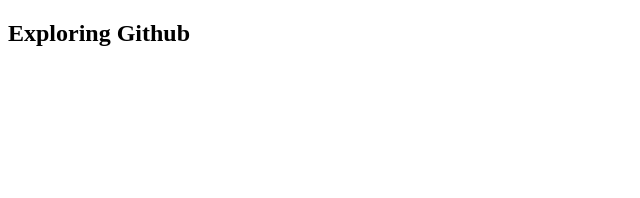
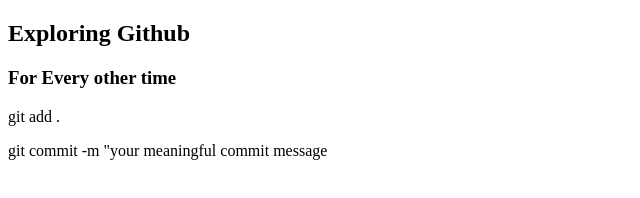
Before and after one commit to mainul-jw/my-second-repository, a plain HTML site: page index.html in a window 1280 px wide. Shown: the whole page, without its empty margins (0-640 px from the left). Drawn offline with Linux system fonts and the light colour scheme.

Commit message:
added commands to push changes to github

```diff
--- a/index.html
+++ b/index.html
@@ -6,6 +6,11 @@
     <title>Exploring github</title>
 </head>
 <body> <h2>Exploring Github</h2>
+    <div>
+        <h3>For Every other time</h3>
+        <p>git add .</p>
+        <p>git commit -m "your meaningful commit message</p>
+    </div>
 
 </body>
 </html>
```
